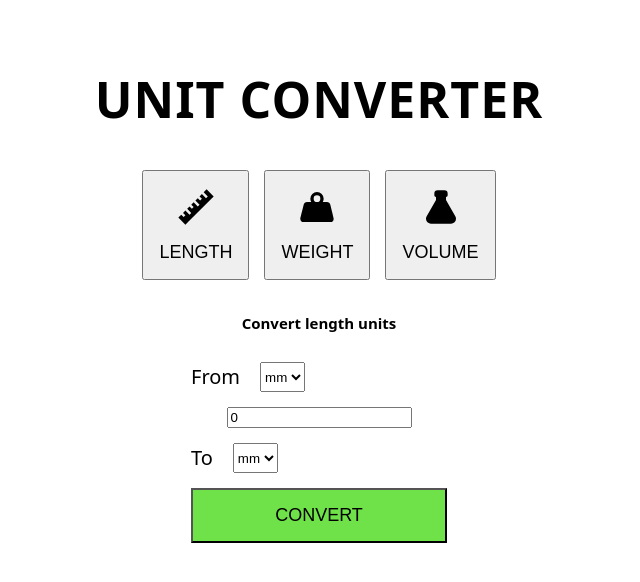
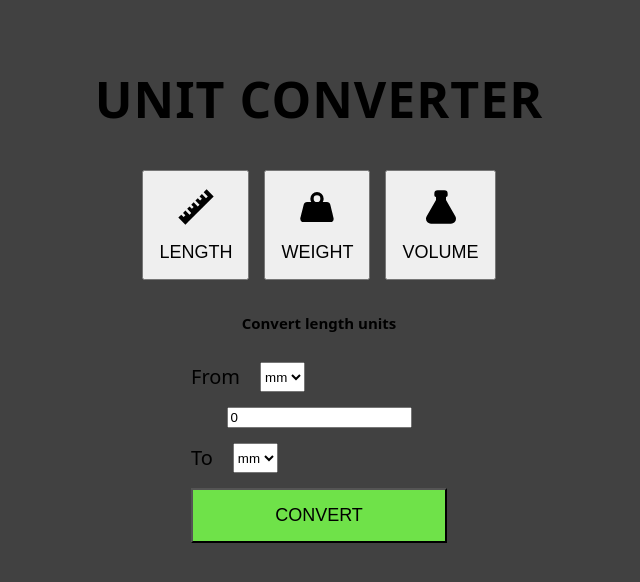
Before and after one commit to tamaskovacs0408/unit-converter, a React (Vite) app: page / in a window 1280 px wide. Shown: the top 582 px of the page, without its empty margins (321-961 px from the left). Built offline with nearby package versions, Linux system fonts and the light colour scheme.

Commit message:
darken background color

```diff
--- a/src/index.scss
+++ b/src/index.scss
@@ -20,4 +20,5 @@ html {
 body {
     box-sizing: inherit;
     overflow: hidden;
+    background: #000000be;
 }
```
